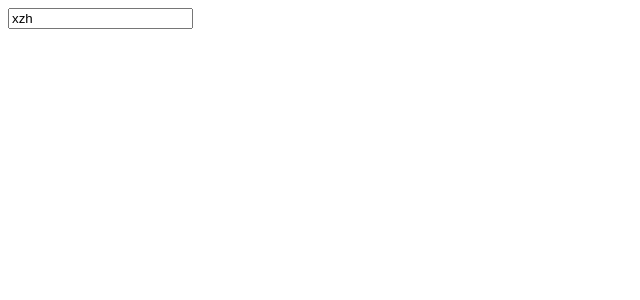
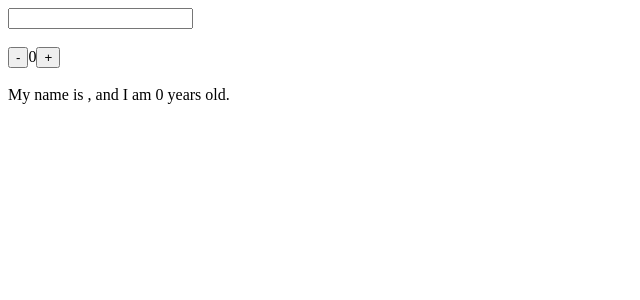
Before and after one commit to xzhc/React-Beginner, a React (Vite) app in the folder first-react-app/: page / in a window 1280 px wide. Shown: the top 300 px of the page, without its empty margins (0-640 px from the left). Built offline with nearby package versions, Linux system fonts and the light colour scheme.

Commit message:
useEffect Hook

```diff
--- a/first-react-app/src/App.jsx
+++ b/first-react-app/src/App.jsx
@@ -1,17 +1,7 @@
-import { useState } from "react";
+import { Child } from "./Child";
 
 function App() {
-  const [name, setName] = useState("xzh");
-
-  return (
-    <input
-      type="text"
-      value={name}
-      onChange={(e) => {
-        setName(e.target.value);
-      }}
-    />
-  );
+  return <Child />;
 }
 
 export default App;
--- /dev/null
+++ b/first-react-app/src/Child.jsx
@@ -0,0 +1,62 @@
+import { useEffect } from "react";
+import { useState } from "react";
+
+export function Child() {
+  const [name, setName] = useState("");
+  const [age, setAge] = useState(0);
+  const person = { name };
+  //const [width, setWidth] = useState(window.innerWidth);
+  // useEffect(() => {
+  //   console.log("Age changed", age);
+  // }, [age]);
+
+  // useEffect(() => {
+  //   console.log("Name changed", name);
+  // }, [name]);
+
+  // useEffect(() => {
+  //   console.log("Mount");
+  // }, []);
+
+  // useEffect(() => {
+  //   document.title = name;
+  // }, [name]);
+
+  // useEffect(() => {
+  //   window.addEventListener("resize", () => {
+  //     setWidth(window.innerWidth);
+  //   });
+  // }, []);
+  // const handler = () => {
+  //   console.log("name changed", name);
+  // };
+  // useEffect(() => {
+  //   document.addEventListener("click", handler);
+  //   console.log("inside effect");
+  //   return () => {
+  //     document.removeEventListener("click", handler);
+  //     console.log("inside cleanup");
+  //   };
+  // }, [name]);
+  useEffect(() => {
+    console.log(person);
+  }, [person]);
+  return (
+    <div>
+      <input
+        type="text"
+        value={name}
+        onChange={(e) => setName(e.target.value)}
+      />
+      <br />
+      <br />
+      <button onClick={() => setAge((currentage) => currentage - 1)}>-</button>
+      {age}
+      <button onClick={() => setAge((currentage) => currentage + 1)}>+</button>
+      <br />
+      <br />
+      My name is {name}, and I am {age} years old.
+      {/* {width} */}
+    </div>
+  );
+}
```
